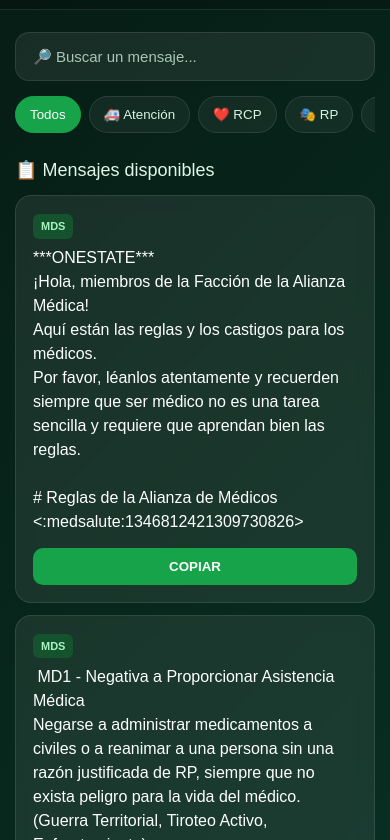
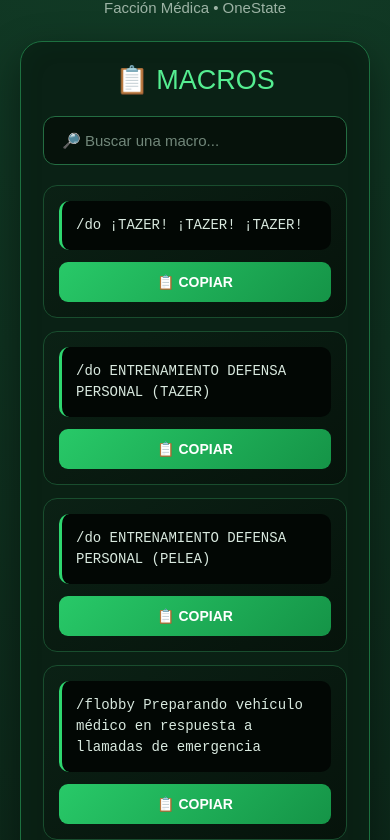
Before and after one commit to alejandroangulo2415-ship-it/Macros-Santa-Cruz-, a plain HTML site: page index.html in a window 390 px wide. Shown: the part 194-1034 px from the top of the page. Drawn offline with Linux system fonts and the light colour scheme.

Commit message:
Update index.html with new title and styles

```diff
--- a/index.html
+++ b/index.html
@@ -3,279 +3,466 @@
 <head>
 <meta charset="UTF-8">
 <meta name="viewport" content="width=device-width, initial-scale=1.0">
-<title>Facción Médica — Santa Cruz</title>
+
+<title>Macros Santa Cruz</title>
+
 <style>
-*{box-sizing:border-box}
-body{
-    margin:0;
-    font-family:Arial,Helvetica,sans-serif;
-    background:linear-gradient(135deg,#061b13,#0b3d2e 55%,#06261c);
-    color:#fff;
-    min-height:100vh;
+
+* {
+    box-sizing: border-box;
+    margin: 0;
+    padding: 0;
 }
-header{
-    padding:38px 20px 28px;
-    text-align:center;
-    background:rgba(0,0,0,.22);
-    border-bottom:1px solid rgba(255,255,255,.1);
+
+body {
+    font-family: Arial, Helvetica, sans-serif;
+    background: radial-gradient(circle at top, #123d27 0%, #07140d 45%, #030806 100%);
+    color: white;
+    min-height: 100vh;
+    padding: 20px;
 }
-.logo{
-    width:72px;height:72px;margin:auto auto 12px;
-    border-radius:22px;
-    display:flex;align-items:center;justify-content:center;
-    background:#16a34a;
-    font-size:36px;
-    box-shadow:0 10px 30px rgba(0,0,0,.25);
+
+.container {
+    width: 100%;
+    max-width: 850px;
+    margin: auto;
 }
-h1{margin:0;font-size:28px}
-.subtitle{margin:8px 0 0;color:#b7e4cb}
-.container{max-width:900px;margin:auto;padding:22px 15px 50px}
-.search{
-    width:100%;padding:15px 17px;border:0;border-radius:14px;
-    background:#ffffff12;color:white;outline:none;
-    border:1px solid #ffffff18;font-size:15px;margin-bottom:15px;
+
+header {
+    text-align: center;
+    padding: 35px 15px 25px;
 }
-.search::placeholder{color:#a9c7b8}
-.categories{
-    display:flex;gap:8px;overflow-x:auto;padding-bottom:16px;
+
+.logo {
+    width: 75px;
+    height: 75px;
+    margin: auto;
+    border-radius: 50%;
+    background: linear-gradient(145deg, #35e47b, #0b6e36);
+    display: flex;
+    align-items: center;
+    justify-content: center;
+    font-size: 35px;
+    box-shadow: 0 0 30px rgba(50, 220, 115, 0.35);
 }
-.categories button{
-    flex:0 0 auto;border:1px solid #ffffff18;background:#ffffff0d;
-    color:#d9f5e4;padding:10px 14px;border-radius:999px;cursor:pointer;
+
+header h1 {
+    margin-top: 18px;
+    font-size: 32px;
+    color: #52ed91;
+    letter-spacing: 1px;
 }
-.categories button.active,.categories button:hover{
-    background:#16a34a;border-color:#16a34a;color:white;
+
+header p {
+    margin-top: 8px;
+    color: #9db3a5;
+    font-size: 15px;
 }
-.section-title{font-size:18px;margin:10px 0 14px;color:#dff7e8}
-.card{
-    display:flex;gap:14px;align-items:center;
-    padding:17px;margin-bottom:12px;
-    background:rgba(255,255,255,.075);
-    border:1px solid rgba(255,255,255,.1);
-    border-radius:16px;
-    backdrop-filter:blur(8px);
+
+.category {
+    background: rgba(10, 32, 20, 0.92);
+    border: 1px solid #1d7040;
+    border-radius: 22px;
+    padding: 22px;
+    box-shadow:
+        0 15px 40px rgba(0,0,0,0.45),
+        inset 0 0 30px rgba(30,130,70,0.05);
 }
-.message{flex:1;line-height:1.5;white-space:pre-wrap;word-break:break-word}
-.tag{
-    display:inline-block;font-size:11px;font-weight:bold;
-    color:#a7f3c1;background:#14532d;padding:4px 8px;
-    border-radius:6px;margin-bottom:7px;
+
+.category-title {
+    text-align: center;
+    font-size: 27px;
+    color: #55ee91;
+    margin-bottom: 20px;
 }
-.copy{
-    flex:0 0 auto;border:0;background:#16a34a;color:white;
-    font-weight:bold;padding:11px 15px;border-radius:10px;
-    cursor:pointer;transition:.2s;
+
+.search {
+    width: 100%;
+    padding: 15px 18px;
+    border-radius: 12px;
+    border: 1px solid #246d42;
+    background: #06120b;
+    color: white;
+    outline: none;
+    font-size: 15px;
+    margin-bottom: 20px;
 }
-.copy:hover{background:#22c55e;transform:translateY(-1px)}
-.copy.done{background:#15803d}
-.empty{text-align:center;color:#9fb8aa;padding:30px}
-footer{text-align:center;color:#719586;font-size:12px;padding:0 15px 30px}
-@media(max-width:560px){
-    .card{align-items:stretch;flex-direction:column}
-    .copy{width:100%}
-    h1{font-size:23px}
+
+.search:focus {
+    border-color: #42e583;
+    box-shadow: 0 0 12px rgba(66,229,131,0.18);
 }
+
+.search::placeholder {
+    color: #71877a;
+}
+
+.macro {
+    background: linear-gradient(145deg, #0b2115, #06130b);
+    border: 1px solid #194d2e;
+    border-radius: 14px;
+    padding: 15px;
+    margin-bottom: 13px;
+    transition: 0.2s ease;
+}
+
+.macro:hover {
+    transform: translateY(-2px);
+    border-color: #2aa85b;
+    box-shadow: 0 8px 20px rgba(0,0,0,0.25);
+}
+
+.macro-text {
+    background: #020704;
+    border-radius: 10px;
+    border-left: 3px solid #2ed66f;
+    padding: 14px;
+    color: #d9e9df;
+    font-family: "Courier New", monospace;
+    font-size: 14px;
+    line-height: 1.5;
+    word-break: break-word;
+    margin-bottom: 12px;
+}
+
+.copy-btn {
+    width: 100%;
+    padding: 12px;
+    border: none;
+    border-radius: 9px;
+    background: linear-gradient(135deg, #28c968, #159447);
+    color: white;
+    font-size: 14px;
+    font-weight: bold;
+    cursor: pointer;
+    transition: 0.2s;
+}
+
+.copy-btn:hover {
+    transform: scale(1.01);
+    background: linear-gradient(135deg, #35df77, #1aa650);
+}
+
+.copy-btn.copiado {
+    background: #555;
+}
+
+.counter {
+    text-align: center;
+    color: #82988a;
+    font-size: 13px;
+    margin-top: 18px;
+}
+
+footer {
+    text-align: center;
+    padding: 25px 10px 10px;
+    color: #607568;
+    font-size: 12px;
+}
+
 </style>
 </head>
+
 <body>
 
+<div class="container">
+
 <header>
-    <div class="logo">🏥</div>
-    <h1>Facción Médica</h1>
-    <p class="subtitle">Santa Cruz · Centro de mensajes</p>
+
+    <div class="logo">
+        🏥
+    </div>
+
+    <h1>SANTA CRUZ</h1>
+
+    <p>Facción Médica • OneState</p>
+
 </header>
 
-<main class="container">
-    <input id="search" class="search" type="search" placeholder="🔎 Buscar un mensaje...">
 
-    <div class="categories">
-        <button class="active" data-cat="Todos">Todos</button>
-        <button data-cat="Atención">🚑 Atención</button>
-        <button data-cat="RCP">❤️ RCP</button>
-        <button data-cat="RP">🎭 RP</button>
-        <button data-cat="MDS">📜 MDS</button>
-        <button data-cat="Comunicados">📢 Comunicados</button>
+<section class="category">
+
+    <div class="category-title">
+        📋 MACROS
     </div>
 
-    <div class="section-title">📋 Mensajes disponibles</div>
-    <div id="messages"></div>
-</main>
+    <input
+        type="text"
+        class="search"
+        id="buscador"
+        placeholder="🔎 Buscar una macro..."
+        onkeyup="buscarMacros()"
+    >
+
+
+    <div id="listaMacros">
+
+
+        <div class="macro">
+            <div class="macro-text">/do ¡TAZER! ¡TAZER! ¡TAZER!</div>
+            <button class="copy-btn" onclick="copiarMacro(this)">
+                📋 COPIAR
+            </button>
+        </div>
+
+
+        <div class="macro">
+            <div class="macro-text">/do ENTRENAMIENTO DEFENSA PERSONAL (TAZER)</div>
+            <button class="copy-btn" onclick="copiarMacro(this)">
+                📋 COPIAR
+            </button>
+        </div>
+
+
+        <div class="macro">
+            <div class="macro-text">/do ENTRENAMIENTO DEFENSA PERSONAL (PELEA)</div>
+            <button class="copy-btn" onclick="copiarMacro(this)">
+                📋 COPIAR
+            </button>
+        </div>
+
+
+        <div class="macro">
+            <div class="macro-text">/flobby Preparando vehículo médico en respuesta a llamadas de emergencia</div>
+            <button class="copy-btn" onclick="copiarMacro(this)">
+                📋 COPIAR
+            </button>
+        </div>
+
+
+        <div class="macro">
+            <div class="macro-text">/do Cámara de Cuerpo Encendida</div>
+            <button class="copy-btn" onclick="copiarMacro(this)">
+                📋 COPIAR
+            </button>
+        </div>
+
+
+        <div class="macro">
+            <div class="macro-text">/flobby En Ruta a Llamada de Emergencia</div>
+            <button class="copy-btn" onclick="copiarMacro(this)">
+                📋 COPIAR
+            </button>
+        </div>
+
+
+        <div class="macro">
+            <div class="macro-text">/do Accesando Signos Vitales / Realizando RCP / Aplicando Botiquín a Paciente</div>
+            <button class="copy-btn" onclick="copiarMacro(this)">
+                📋 COPIAR
+            </button>
+        </div>
+
+
+        <div class="macro">
+            <div class="macro-text">/me ¡El personal médico no podrá ayudarte durante una balacera o en una zona de peligro o riesgo!</div>
+            <button class="copy-btn" onclick="copiarMacro(this)">
+                📋 COPIAR
+            </button>
+        </div>
+
+
+        <div class="macro">
+            <div class="macro-text">/flobby (10-8) En Servicio Laboral</div>
+            <button class="copy-btn" onclick="copiarMacro(this)">
+                📋 COPIAR
+            </button>
+        </div>
+
+
+        <div class="macro">
+            <div class="macro-text">/flobby (10-7) Fuera de Servicio</div>
+            <button class="copy-btn" onclick="copiarMacro(this)">
+                📋 COPIAR
+            </button>
+        </div>
+
+
+        <div class="macro">
+            <div class="macro-text">/flobby (10-4) Entendido / De Acuerdo</div>
+            <button class="copy-btn" onclick="copiarMacro(this)">
+                📋 COPIAR
+            </button>
+        </div>
+
+
+        <div class="macro">
+            <div class="macro-text">/flobby Iniciando Entrega de Medicamentos</div>
+            <button class="copy-btn" onclick="copiarMacro(this)">
+                📋 COPIAR
+            </button>
+        </div>
+
+
+        <div class="macro">
+            <div class="macro-text">/flobby Ignorar lo anunciado o lo siguiente</div>
+            <button class="copy-btn" onclick="copiarMacro(this)">
+                📋 COPIAR
+            </button>
+        </div>
+
+
+        <div class="macro">
+            <div class="macro-text">/flobby (CÓDIGO VERDE) Todas las Llamadas de Emergencia Resueltas</div>
+            <button class="copy-btn" onclick="copiarMacro(this)">
+                📋 COPIAR
+            </button>
+        </div>
+
+
+        <div class="macro">
+            <div class="macro-text">/flobby (CÓDIGO ROJO) Sala de Hospital Fuera de Control</div>
+            <button class="copy-btn" onclick="copiarMacro(this)">
+                📋 COPIAR
+            </button>
+        </div>
+
+
+        <div class="macro">
+            <div class="macro-text">/flobby (CÓDIGO AZUL) ¡Se requiere oficial en el hospital! ¡Persona fuera de control o no abandona el hospital!</div>
+            <button class="copy-btn" onclick="copiarMacro(this)">
+                📋 COPIAR
+            </button>
+        </div>
+
+
+        <div class="macro">
+            <div class="macro-text">/flobby (CODIGO VIOLETA) Personal médico bajo situación de acoso, Requerimos apoyo de altos rangos, policial o de administración</div>
+            <button class="copy-btn" onclick="copiarMacro(this)">
+                📋 COPIAR
+            </button>
+        </div>
+
+
+        <div class="macro">
+            <div class="macro-text">/flobby Entrenando Nuevo Enfermero (Macros / Rol)</div>
+            <button class="copy-btn" onclick="copiarMacro(this)">
+                📋 COPIAR
+            </button>
+        </div>
+
+
+        <div class="macro">
+            <div class="macro-text">/flobby Vehículo Médico Encontrado (Equipo de Logística)</div>
+            <button class="copy-btn" onclick="copiarMacro(this)">
+                📋 COPIAR
+            </button>
+        </div>
+
+
+        <div class="macro">
+            <div class="macro-text">/flobby Vehículo Médico Guardado (Equipo de Logística)</div>
+            <button class="copy-btn" onclick="copiarMacro(this)">
+                📋 COPIAR
+            </button>
+        </div>
+
+
+        <div class="macro">
+            <div class="macro-text">/flobby SOLICITO PERMISO PARA HACER RCP O TRABAJO EN CONJUNTO CON UN INSTRUCTOR</div>
+            <button class="copy-btn" onclick="copiarMacro(this)">
+                📋 COPIAR
+            </button>
+        </div>
+
+
+        <div class="macro">
+            <div class="macro-text">/flobby SOLICITO EL (10-4) PARA MISIÓN DE ENTREGA DE MEDICAMENTOS</div>
+            <button class="copy-btn" onclick="copiarMacro(this)">
+                📋 COPIAR
+            </button>
+        </div>
+
+
+        <div class="macro">
+            <div class="macro-text">/me HOLA MI NOMBRE ES (TU NOMBRE), (TU RANGO) DE LA FACCIÓN MÉDICA DE SANTA CRUZ.</div>
+            <button class="copy-btn" onclick="copiarMacro(this)">
+                📋 COPIAR
+            </button>
+        </div>
+
+
+    </div>
+
+
+    <div class="counter" id="contador">
+        23 macros disponibles
+    </div>
+
+</section>
+
 
 <footer>
-    Facción Médica · Santa Cruz
+    Facción Médica Santa Cruz • OneState
 </footer>
 
+</div>
+
+
 <script>
-const mensajes = [
-    {
-        categoria:"MDS",
-        texto:`***ONESTATE***
-¡Hola, miembros de la Facción de la Alianza Médica!
-Aquí están las reglas y los castigos para los médicos.
-Por favor, léanlos atentamente y recuerden siempre que ser médico no es una tarea sencilla y requiere que aprendan bien las reglas.
 
-# Reglas de la Alianza de Médicos <:medsalute:1346812421309730826>`
-    },
-    {
-        categoria:"MDS",
-        texto:` MD1 - Negativa a Proporcionar Asistencia Médica
-Negarse a administrar medicamentos a civiles o a reanimar a una persona sin una razón justificada de RP, siempre que no exista peligro para la vida del médico. (Guerra Territorial, Tiroteo Activo, Enfrentamiento)
-Castigo: 1 reprimenda.`
-    },
-    {
-        categoria:"MDS",
-        texto:`MD2 - Uso de Armas de Fuego
-El uso de armas de fuego por parte del personal médico está estrictamente prohibido.
-Castigo: Expulsión de la facción.`
-    },
-    {
-        categoria:"MDS",
-        texto:`MD3 - Cumplimiento de las Reglas del Proyecto
-Los miembros de la facción médica deben seguir todas las reglas del proyecto establecidas.
-Castigo: de 1 advertencia a 1 reprimenda.`
-    },
-    {
-        categoria:"MDS",
-        texto:`MD4 - Uso de Vehículos Oficiales para Actividades Personales
-El uso personal de vehículos médicos oficiales está prohibido.
-Castigo: 1 reprimenda.`
-    },
-    {
-        categoria:"MDS",
-        texto:`MD5 - Emisión de Certificados Médicos
-Está prohibido emitir certificados médicos fuera del ámbito hospitalario.
-Castigo: 1 advertencia.`
-    },
-    {
-        categoria:"MDS",
-        texto:`MD6 - Acciones Médicas en Situaciones Peligrosas
-Está prohibido vender medicamentos o reanimar a jugadores durante situaciones que pongan en peligro la vida, como tiroteos u otras amenazas activas (incluso para la persona que recibe tratamiento).
-Castigo: 1 advertencia.`
-    },
-    {
-        categoria:"MDS",
-        texto:`MD7 - Asociación con Pandillas y Actividad Delictiva
-Está prohibido asociarse intencionalmente con pandillas, cometer delitos graves (p. ej., robo, vandalismo, asesinato) o afiliarse a facciones durante eventos.
-Castigo: Expulsión de la facción.`
-    },
-    {
-        categoria:"MDS",
-        texto:`MD8 - Conducta irrespetuosa hacia colegas y civiles
-Se prohíbe la conducta irrespetuosa hacia cualquier persona.
-Castigo: 1 reprimenda o despido, según la decisión del liderazgo de la facción.`
-    },
-    {
-        categoria:"MDS",
-        texto:`MD9 - Incumplimiento de órdenes
-No seguir órdenes ni observar la subordinación basada en el rango.
-Castigo: 1 reprimenda.`
-    },
-    {
-        categoria:"MDS",
-        texto:` MD10 - Uso de vehículos personales para tareas de SEM
-No se permite el uso de vehículos personales para tareas relacionadas con SEM.
-Castigo: 1 advertencia.`
-    },
-    {
-        categoria:"MDS",
-        texto:` MD11 - Conducta adecuada en el juego de roles
-El personal médico debe representar sus funciones de forma adecuada, incluyendo interacciones, diálogos (por ejemplo, anunciar asistencia) y la inspección del entorno durante emergencias.
-Castigo: 1 advertencia.`
-    },
-    {
-        categoria:"MDS",
-        texto:`MD12 - Uso indebido de pistolas Taser
-Atacar a civiles con una pistola Taser, un arma o fuerza física sin justificación para la RP.
-Castigo: Expulsión de la facción.`
-    },
-    {
-        categoria:"MDS",
-        texto:`10.13 RP16 - Actos delictivos contra el personal de emergencias
-Se prohíbe cualquier acto delictivo contra el personal médico de emergencias.
-Castigo: Desde 90 minutos de cárcel en ONESTATE hasta 12 horas de Ban.`
-    }
-];
+function copiarMacro(boton) {
 
-let categoriaActual = "Todos";
+    const macro = boton.parentElement.querySelector(".macro-text");
+    const texto = macro.innerText;
 
-const contenedor = document.getElementById("messages");
-const buscador = document.getElementById("search");
+    navigator.clipboard.writeText(texto).then(() => {
 
-function mostrarMensajes(){
-    const busqueda = buscador.value.toLowerCase().trim();
+        boton.innerText = "✅ ¡COPIADO!";
 
-    const filtrados = mensajes.filter(m => {
-        const coincideCategoria =
-            categoriaActual === "Todos" || m.categoria === categoriaActual;
+        boton.classList.add("copiado");
 
-        const coincideBusqueda =
-            m.texto.toLowerCase().includes(busqueda) ||
-            m.categoria.toLowerCase().includes(busqueda);
+        setTimeout(() => {
 
-        return coincideCategoria && coincideBusqueda;
+            boton.innerText = "📋 COPIAR";
+
+            boton.classList.remove("copiado");
+
+        }, 1500);
+
     });
 
-    contenedor.innerHTML = "";
-
-    if(!filtrados.length){
-        contenedor.innerHTML = '<div class="empty">No se encontraron mensajes.</div>';
-        return;
 }
 
-    filtrados.forEach(m => {
-        const card = document.createElement("div");
-        card.className = "card";
 
-        const contenido = document.createElement("div");
-        contenido.className = "message";
-        contenido.innerHTML =
-            `<span class="tag">${m.categoria}</span><br>` +
-            escapeHTML(m.texto);
+function buscarMacros() {
 
-        const boton = document.createElement("button");
-        boton.className = "copy";
-        boton.textContent = "COPIAR";
+    const busqueda =
+        document.getElementById("buscador")
+        .value
+        .toLowerCase();
 
-        boton.onclick = async () => {
-            try{
-                await navigator.clipboard.writeText(m.texto);
-                boton.textContent = "✓ COPIADO";
-                boton.classList.add("done");
+    const macros =
+        document.querySelectorAll(".macro");
 
-                setTimeout(() => {
-                    boton.textContent = "COPIAR";
-                    boton.classList.remove("done");
-                },1500);
-            }catch(e){
-                alert("No se pudo copiar automáticamente.");
-            }
-        };
+    let visibles = 0;
 
-        card.appendChild(contenido);
-        card.appendChild(boton);
-        contenedor.appendChild(card);
-    });
+    macros.forEach(macro => {
+
+        const texto =
+            macro.querySelector(".macro-text")
+            .innerText
+            .toLowerCase();
+
+        if (texto.includes(busqueda)) {
+
+            macro.style.display = "block";
+            visibles++;
+
+        } else {
+
+            macro.style.display = "none";
+
         }
 
-function escapeHTML(text){
-    const div=document.createElement("div");
-    div.textContent=text;
-    return div.innerHTML;
+    });
+
+    document.getElementById("contador").innerText =
+        visibles + " macros disponibles";
+
 }
 
-document.querySelectorAll(".categories button").forEach(btn=>{
-    btn.addEventListener("click",()=>{
-        document.querySelectorAll(".categories button")
-            .forEach(b=>b.classList.remove("active"));
-
-        btn.classList.add("active");
-        categoriaActual=btn.dataset.cat;
-        mostrarMensajes();
-    });
-});
-
-buscador.addEventListener("input",mostrarMensajes);
-mostrarMensajes();
 </script>
 
 </body>
```
Lines whose indentation alone changed are shown as unchanged.
